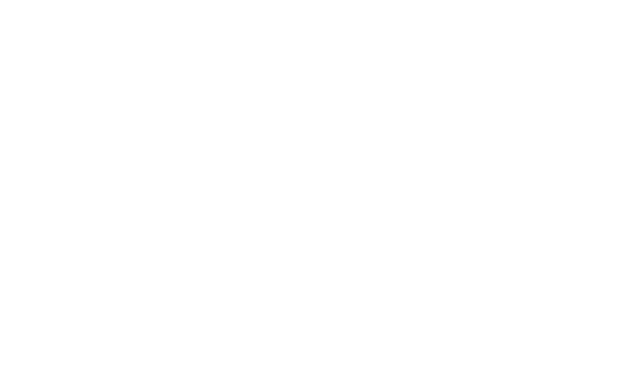
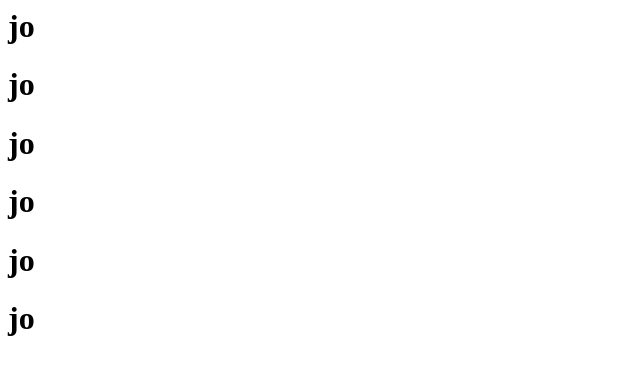
Before and after one commit to rithyleng78-cmd/joo, a plain HTML site: page joo.html in a window 1280 px wide. Shown: the whole page, without its empty margins (0-640 px from the left). Drawn offline with Linux system fonts and the light colour scheme.

Commit message:
Update HTML page

```diff
--- a/joo.html
+++ b/joo.html
@@ -5,6 +5,11 @@
     <title>Document</title>
 </head>
 <body>
-
+    <h1>jo</h1>
+    <h1>jo</h1>
+    <h1>jo</h1>
+    <h1>jo</h1>
+    <h1>jo</h1>
+    <h1>jo</h1>
 </body>
 </html>
```
